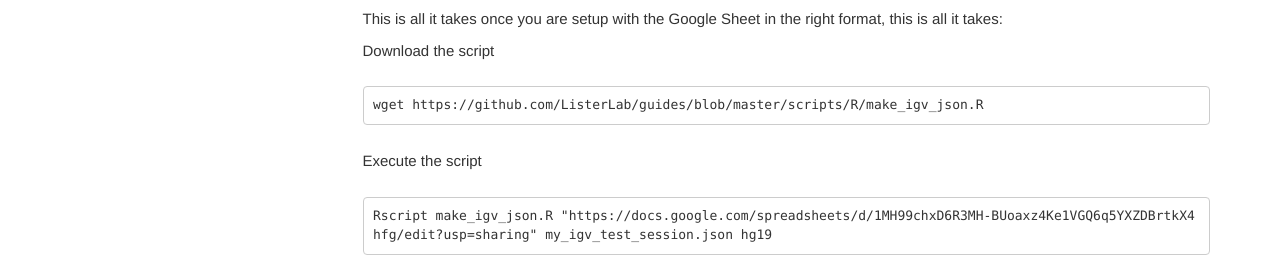
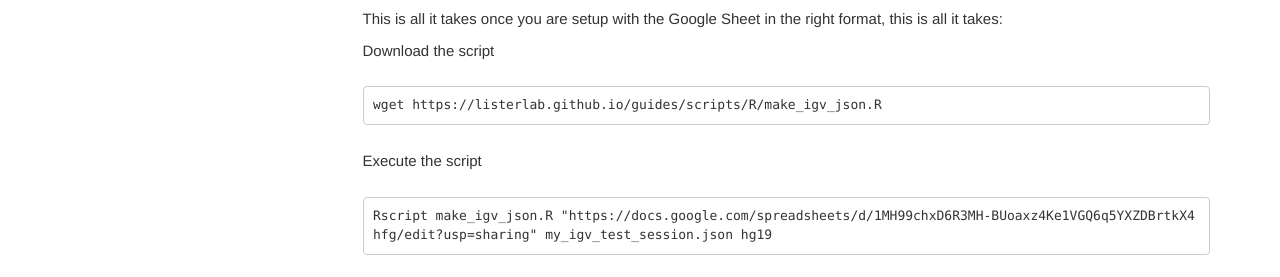
Before and after one commit to ListerLab/guides, a Jekyll site: the page built from pages/mydoc/mydoc_how_to_make_igv_web_sessions.md, in a window 1280 px wide and 900 px high, scrolled down 4174 px. Shown: the part 620-897 px from the top of the window. Built offline with Jekyll 4.4.1, drawn with Linux system fonts in a browser that asks for light colours; comment, search, counter and statistics services are not loaded; part of the change alters nothing that is shown.

Commit message:
Update mydoc_how_to_make_igv_web_sessions.md

````diff
--- a/pages/mydoc/mydoc_how_to_make_igv_web_sessions.md
+++ b/pages/mydoc/mydoc_how_to_make_igv_web_sessions.md
@@ -148,7 +148,7 @@ This is all it takes once you are setup with the Google Sheet in the right forma
 
 Download the script
 ```
-wget https://github.com/ListerLab/guides/blob/master/scripts/R/make_igv_json.R
+wget https://listerlab.github.io/guides/scripts/R/make_igv_json.R
 ```
 
 Execute the script
````
